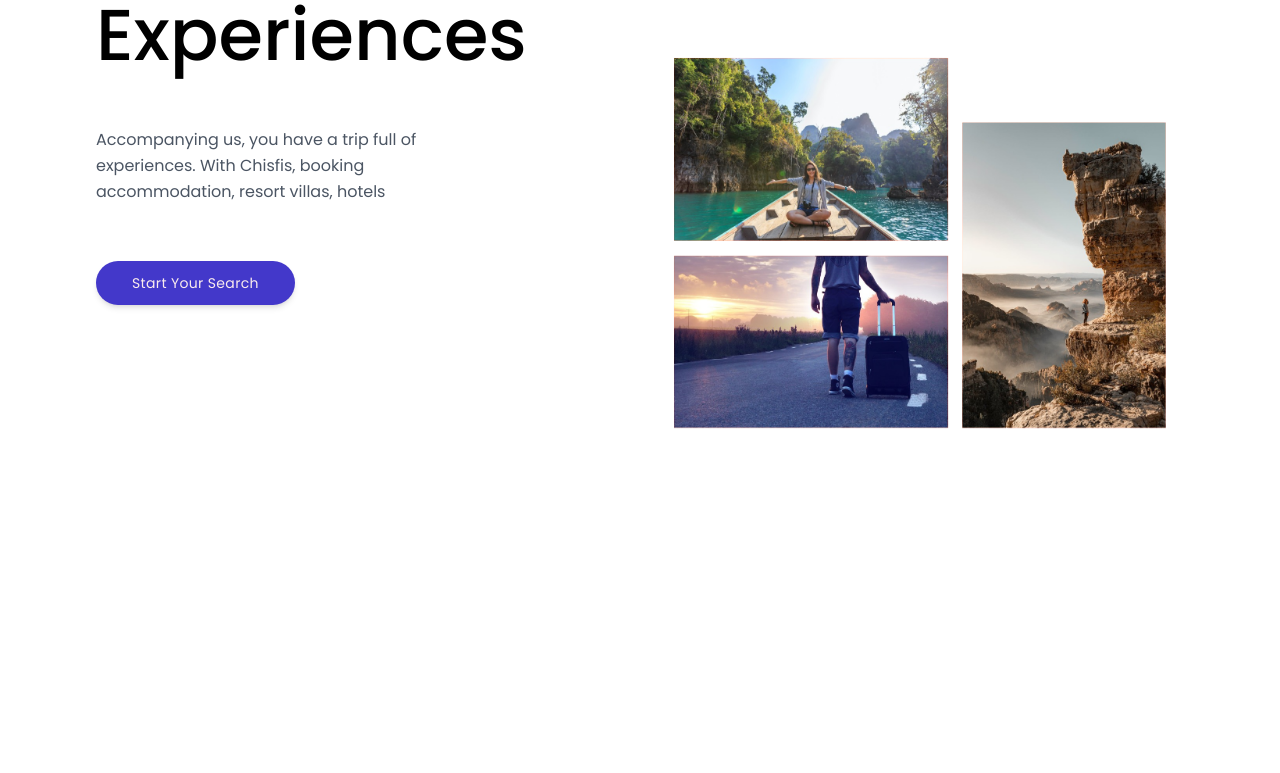
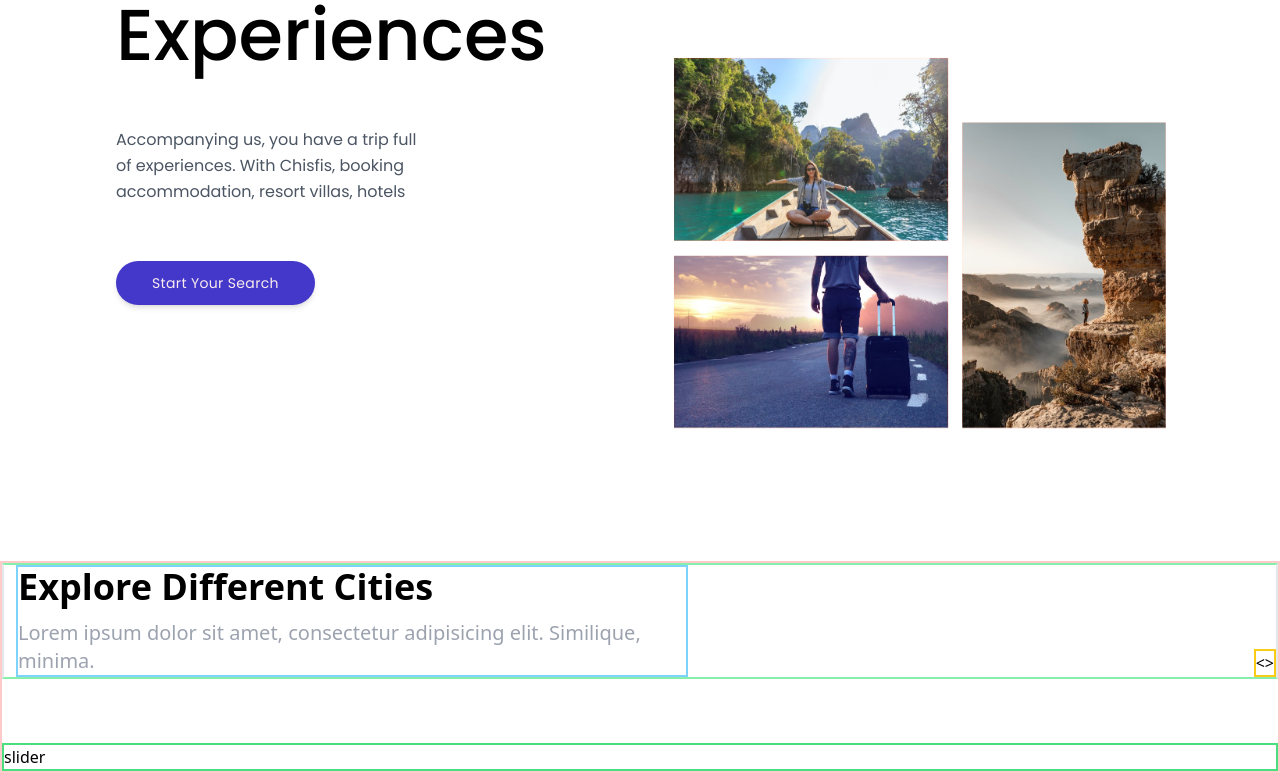
Before and after one commit to shabbirbd/Trip-finder, a React (Vite) app: page / in a window 1280 px wide. Shown: the part 242-1015 px from the top of the page. Before the commit the page ends 803 px from the top, so only its background shows below. Built offline with nearby package versions, Linux system fonts and the light colour scheme; the HTML template or start-up script is replaced by a standard one.

Commit message:
adding feature

```diff
--- a/package.json
+++ b/package.json
@@ -15,7 +15,8 @@
     "react-dom": "^18.2.0",
     "react-icons": "^4.11.0",
     "react-router-dom": "^6.18.0",
-    "router": "^1.3.8"
+    "router": "^1.3.8",
+    "swiper": "^11.0.3"
   },
   "devDependencies": {
     "@types/react": "^18.0.28",
--- /dev/null
+++ b/src/components/Cities.jsx
@@ -0,0 +1,26 @@
+import React from 'react';
+import Slider from './Slider';
+
+const Cities = () => {
+    return (
+        <section className='border-2 border-red-200'>
+            <div className='border-2 border-y-green-300 flex flex-col sm:flex-row sm:items-end justify-between mb-12 lg:mb-16'>
+                <div className='border-2 border-sky-300 max-w-2xl mx-3'>
+                    <h1 className='text-3xl md:text-4xl font-semibold'>Explore Different Cities</h1>
+                    <p className='mt-2 md:mt-3 font-normal text-base sm:text-xl text-gray-400'>Lorem ipsum dolor sit amet, consectetur adipisicing elit. Similique, minima.</p>
+                </div>
+                <div className='border-2 border-yellow-400 mt-4 flex justify-end sm:ml-2 sm:mt-0 flex-shrink-0'>
+                    <p>{"<"}</p>
+                    <p>{">"}</p>
+                </div>
+            </div>
+
+            {/* carousel item */}
+            <div className='border-2 border-green-400'>
+                <Slider/>
+            </div>
+        </section>
+    );
+};
+
+export default Cities;
--- a/src/components/Hero.jsx
+++ b/src/components/Hero.jsx
@@ -5,7 +5,7 @@ import DarkBtn from './buttons/DarkBtn';
 const Hero = () => {
     return (
         <section className='flex lg:flex-row flex-col lg:items-center gap-5 pt-20 md:px-24 px-4 font-Poppins'>
-            <div className='flex-shrink-0 lg:w-1/2 flex flex-col items-start space-y-8 sm:space-y-10 pb-14 lg:pb-64 xl:pr-14 lg:mr-10 xl:mr-0'>
+            <div className='flex-shrink-0 lg:w-1/2 flex flex-col items-start space-y-8 sm:space-y-10 pb-14 lg:pb-64 xl:pr-14 lg:mr-10 xl:mr-0 pl-5'>
                 <h1 className='font-medium text-4xl md:text-5xl xl:text-7xl'>Hotel, Car &  Experiences</h1>
                 <p className='text-gray-600 w-2/3 md:py-4 py-2 leading-relaxed'>Accompanying us, you have a trip full of experiences. With Chisfis, booking accommodation, resort villas, hotels</p>
                 <DarkBtn>Start Your Search</DarkBtn>
--- /dev/null
+++ b/src/components/Slider.jsx
@@ -0,0 +1,11 @@
+import React from 'react';
+
+const Slider = () => {
+    return (
+        <div>
+        slider
+        </div>
+    );
+};
+
+export default Slider;
--- /dev/null
+++ b/src/components/search/SearchForm.jsx
@@ -0,0 +1,50 @@
+import React from 'react';
+import { BsFillCalendarDayFill, BsGeoAlt, BsPersonFill } from "react-icons/bs";
+import { CiSearch } from "react-icons/ci";
+
+
+
+const SearchForm = () => {
+    return (
+            <form className='border-2 border-red-500 flex lg:flex-row flex-col items-center justify-center mx-14 pt-6'>
+                <div className='border-2 border-green-400 flex-1 flex items-center' >
+                    <i><BsGeoAlt/></i>
+                    <div className='border-2 border-blue-400 flex flex-col'>
+                        <input type="text" placeholder='Location'  className=''/>
+                        <span className=''>Where are you going?</span>
+                    </div>
+                </div>
+
+                <div className=''></div>
+
+                <div className='border-2 border-green-400 flex-1 flex items-center'>
+                    <i><BsFillCalendarDayFill/></i>
+                     <div className='border-2 border-blue-400 flex'>
+                        <div className='border-2 border-yellow-500 flex flex-col'>
+                            <input data-toggle="datepicker" type="text" placeholder='Check in'/>
+                            <span>Check in</span>
+                        </div>
+                        <div className='border-2 border-yellow-500 flex flex-col'>
+                            <input type="date" />
+                            <span>Check out</span>
+                        </div>
+                     </div>
+                </div>
+
+                <div className=''></div>
+
+                <div className='border-2 border-green-400 flex-1 flex items-center'>
+                    <i><BsPersonFill/></i>
+                    <div className='border-2 border-blue-500'>
+                        <h1>1 Guests</h1>
+                        <span>Guests</span>
+                    </div>
+                    <div>
+                        <CiSearch/>
+                    </div>
+                </div>
+            </form>
+    );
+};
+
+export default SearchForm;
--- a/src/pages/Home.jsx
+++ b/src/pages/Home.jsx
@@ -1,10 +1,13 @@
 import React from 'react';
+import Cities from '../components/Cities';
 import Hero from '../components/Hero';
 
 const Home = () => {
     return (
         <>
          <Hero/>
+         {/* <SearchForm/> */}
+         <Cities/>
         </>
     );
 };
```
Also changed, not shown: 2 other files (tests, documents, lock files or other folders).
